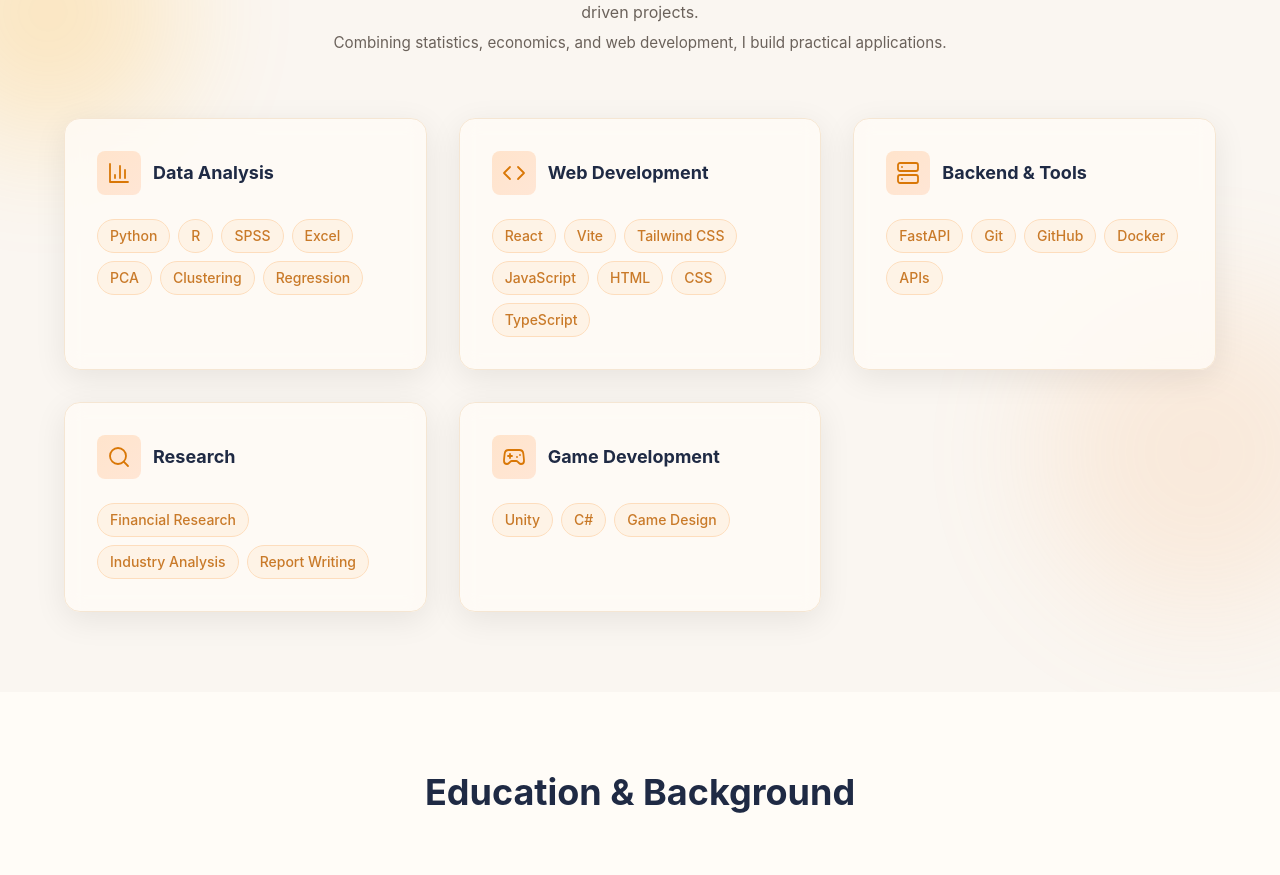
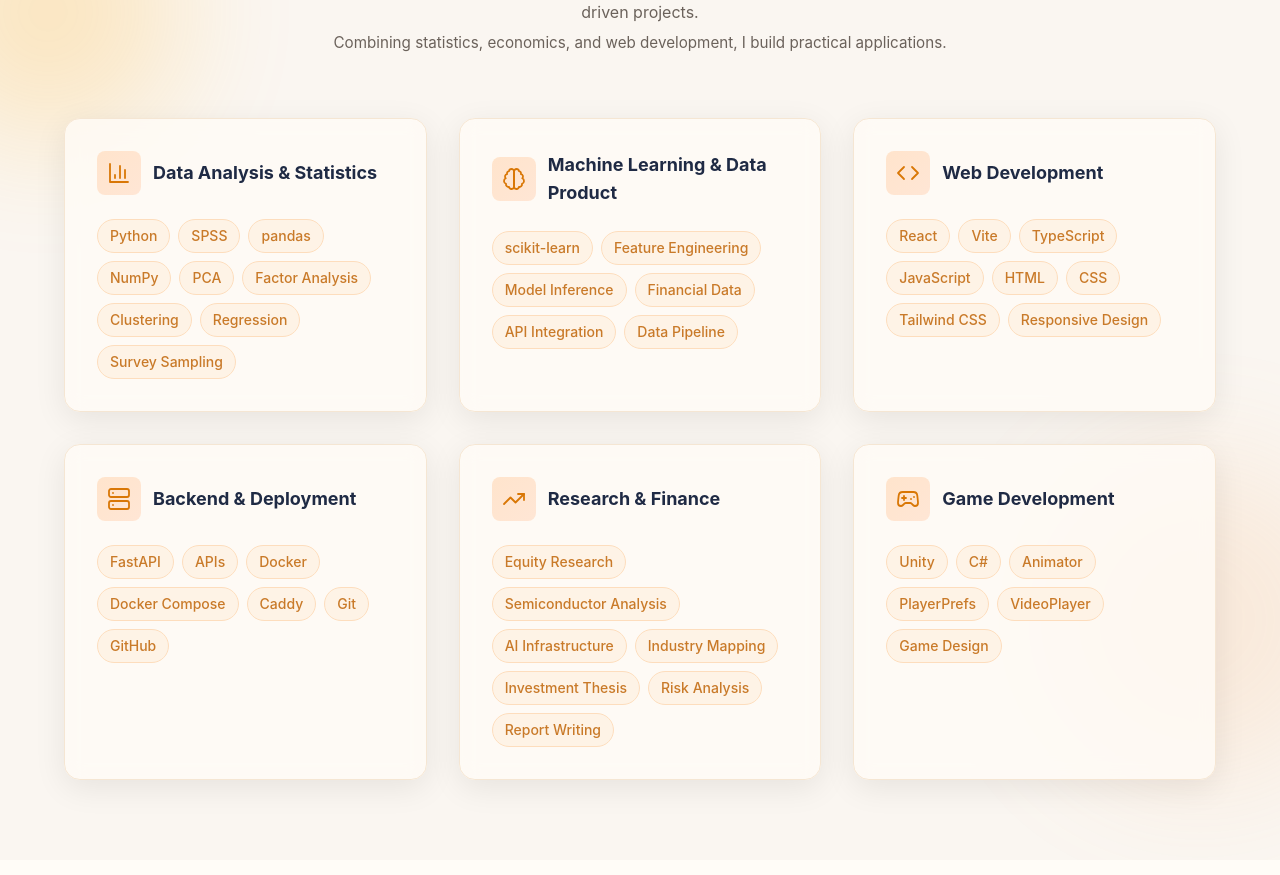
Before and after one commit to Ellen-Fang/ellen-fang-portfolio, a React (Vite) app: page / in a window 1280 px wide. Shown: the part 4090-4965 px from the top of the page. Built offline with nearby package versions, Linux system fonts and the light colour scheme.

Commit message:
Update Skills section to align with Projects - new ML/Data Product category, refined tech tags

```diff
--- a/src/components/Skills.jsx
+++ b/src/components/Skills.jsx
@@ -1,32 +1,37 @@
 import React from 'react'
-import { BarChart3, Code, Server, Search, Gamepad2 } from 'lucide-react'
+import { BarChart3, Code, Server, Search, Gamepad2, Brain, TrendingUp } from 'lucide-react'
 
 function Skills() {
   const skillCategories = [
     {
-      category: 'Data Analysis',
+      category: 'Data Analysis & Statistics',
       icon: BarChart3,
-      skills: ['Python', 'R', 'SPSS', 'Excel', 'PCA', 'Clustering', 'Regression'],
+      skills: ['Python', 'SPSS', 'pandas', 'NumPy', 'PCA', 'Factor Analysis', 'Clustering', 'Regression', 'Survey Sampling'],
+    },
+    {
+      category: 'Machine Learning & Data Product',
+      icon: Brain,
+      skills: ['scikit-learn', 'Feature Engineering', 'Model Inference', 'Financial Data', 'API Integration', 'Data Pipeline'],
     },
     {
       category: 'Web Development',
       icon: Code,
-      skills: ['React', 'Vite', 'Tailwind CSS', 'JavaScript', 'HTML', 'CSS', 'TypeScript'],
+      skills: ['React', 'Vite', 'TypeScript', 'JavaScript', 'HTML', 'CSS', 'Tailwind CSS', 'Responsive Design'],
     },
     {
-      category: 'Backend & Tools',
+      category: 'Backend & Deployment',
       icon: Server,
-      skills: ['FastAPI', 'Git', 'GitHub', 'Docker', 'APIs'],
+      skills: ['FastAPI', 'APIs', 'Docker', 'Docker Compose', 'Caddy', 'Git', 'GitHub'],
     },
     {
-      category: 'Research',
-      icon: Search,
-      skills: ['Financial Research', 'Industry Analysis', 'Report Writing'],
+      category: 'Research & Finance',
+      icon: TrendingUp,
+      skills: ['Equity Research', 'Semiconductor Analysis', 'AI Infrastructure', 'Industry Mapping', 'Investment Thesis', 'Risk Analysis', 'Report Writing'],
     },
     {
       category: 'Game Development',
       icon: Gamepad2,
-      skills: ['Unity', 'C#', 'Game Design'],
+      skills: ['Unity', 'C#', 'Animator', 'PlayerPrefs', 'VideoPlayer', 'Game Design'],
     },
   ]
 
```
